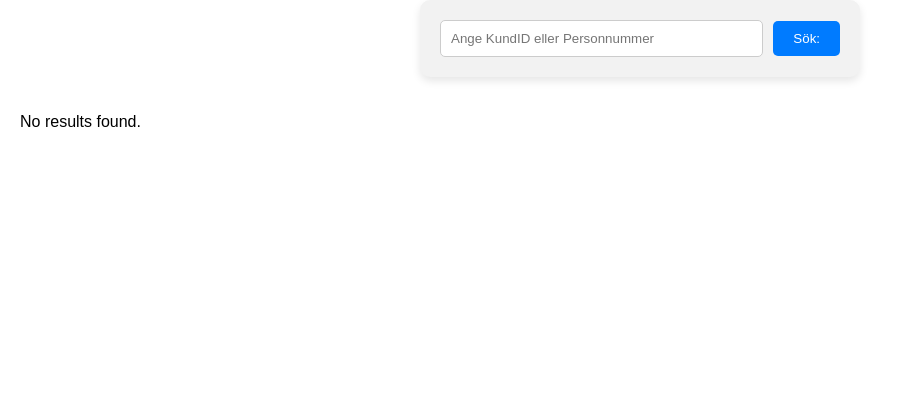
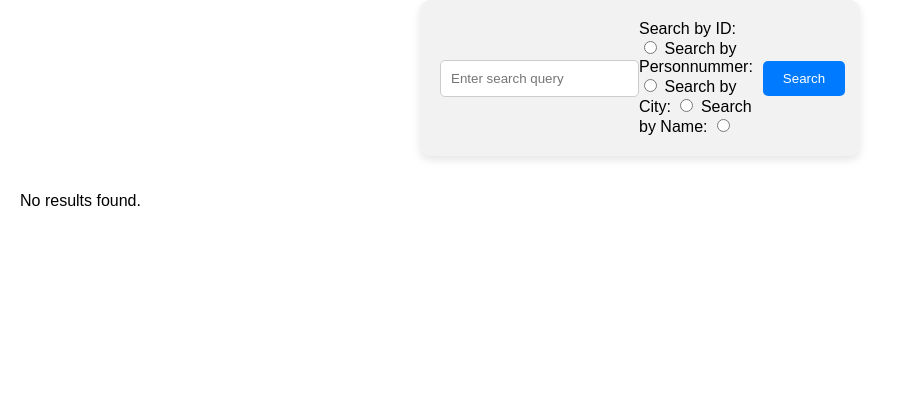
Before and after one commit to mohamadtorres/Bankappen, a Flask app: page /search in a window 1280 px wide. Shown: the part 186-606 px from the top of the page, without its empty margins (0-902 px from the left). Run offline with Flask 3, Linux system fonts and the light colour scheme; data comes from the database, SQL or seed files in the repository; some libraries are stand-ins or nearby versions.

Commit message:
allapåengång

```diff
--- a/app.py
+++ b/app.py
@@ -214,35 +214,34 @@ def template():
 
 
 
+from sqlalchemy import or_
+
 @app.route("/search", methods=["GET"])
 def search():
     search_query = request.args.get("search_query")
+    search_option = request.args.get("search_option")
     page = request.args.get('page', 1, type=int)
     per_page = 10
     customers_paginated = Customer.query.paginate(page=page, per_page=per_page)
 
-    try:
-        if search_query is not None:
-            search_query_int = int(search_query)  # Attempt to convert to integer
-        else:
-            search_query_int = None
-    except ValueError:
-        search_query_int = None
+    results = []
 
-    # Determine whether to search by ID or personnummer based on the length of the input
-    if search_query_int is not None and 1 <= len(str(search_query_int)) <= 3:
-        # Search by ID
-        results = Customer.query.filter_by(id=search_query_int).all()
-    elif search_query_int is not None and len(str(search_query_int)) == 10:
-        # Search by personnummer
-        results = Customer.query.filter_by(personnummer=str(search_query_int)).all()
-    else:
-        # Perform the search using a case-insensitive comparison for personnummer
-        results = Customer.query.filter(
-            Customer.personnummer.like(f"%{search_query}%")
-        ).all()
+    if search_query:
+        if search_option == "id" and search_query.isdigit():
+            # Search by ID
+            results = Customer.query.filter_by(id=int(search_query)).all()
+        elif search_option == "personnummer" and len(search_query) == 10:
+            # Search by personnummer
+            results = Customer.query.filter_by(personnummer=search_query).all()
+        elif search_option == "city":
+            # Search by City (case-insensitive)
+            results = Customer.query.filter(Customer.city.ilike(f"%{search_query}%")).all()
+        elif search_option == "name":
+            # Search by Name (case-insensitive)
+            results = Customer.query.filter(Customer.namn.ilike(f"%{search_query}%")).all()
 
     return render_template("search.html", results=results, search_query=search_query, customers_paginated=customers_paginated)
+
 
 
 
--- a/templates/search.html
+++ b/templates/search.html
@@ -3,8 +3,21 @@
 {% block content %}
 <div class="search-container">
     <form class="search-form" action="{{ url_for('search') }}" method="GET">
-        <input class="search-input" type="text" name="search_query" id="search_query" placeholder="Ange KundID eller Personnummer" required>
-        <button class="search-button" type="submit">Sök:</button>
+        <input class="search-input" type="text" name="search_query" id="search_query" placeholder="Enter search query" required>
+        <div class="search-options">
+            <label for="search_by_id">Search by ID:</label>
+            <input type="radio" name="search_option" value="id" id="search_by_id" required>
+
+            <label for="search_by_personnummer">Search by Personnummer:</label>
+            <input type="radio" name="search_option" value="personnummer" id="search_by_personnummer" required>
+
+            <label for="search_by_city">Search by City:</label>
+            <input type="radio" name="search_option" value="city" id="search_by_city" required>
+
+            <label for="search_by_name">Search by Name:</label>
+            <input type="radio" name="search_option" value="name" id="search_by_name" required>
+        </div>
+        <button class="search-button" type="submit">Search</button>
     </form>
 </div>
 <div class="search-container1">
```
Also changed, not shown: 1 other file.
